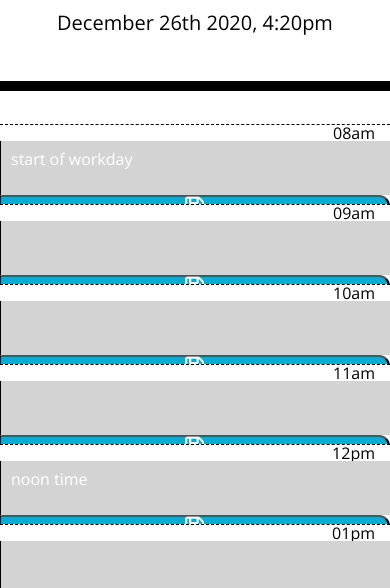
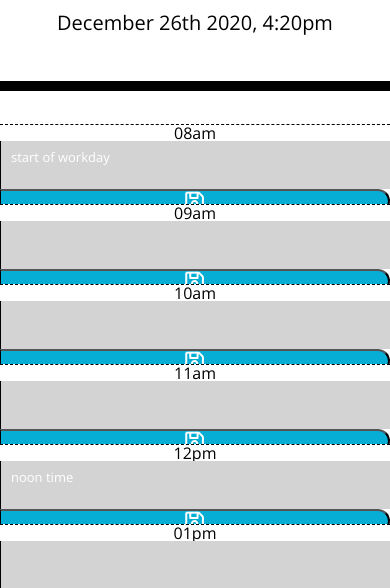
Before and after one commit to code-monkey713/day-planner, a plain HTML site: page index.html in a window 390 px wide. Shown: the part 256-844 px from the top of the page. Drawn offline with nearby package versions, Linux system fonts and the light colour scheme.

Commit message:
adding media query for mobile response layout at below 768px display

```diff
--- a/script.js
+++ b/script.js
@@ -90,9 +90,9 @@ myDay.forEach(function(thisHR){
   const hourRow = $('<form>').attr({'class': 'row'});
   $('.container').append(hourRow);
 
-  const hourEl = $('<div>').text(`${thisHR.hour}${thisHR.ampm}`).attr({'class': 'col-md-2 hour'});
+  const hourEl = $('<div>').text(`${thisHR.hour}${thisHR.ampm}`).attr({'class': 'col-sm-12 col-md-2 hour'});
 
-  const hourDesc = $('<div>').attr({'class': 'col-md-9 description'});
+  const hourDesc = $('<div>').attr({'class': 'col-sm-12 col-md-9 description'});
   const hourDescText = $('<textarea>');
   hourEl.append(hourDesc);
   hourDesc.append(hourDescText);
@@ -109,7 +109,7 @@ myDay.forEach(function(thisHR){
 
   // this is the save button
   const saveBtn = $("<i class='far fa-save fa-lg'></i>");
-  const saveArea = $('<button>').attr({'class': 'col-md-1 saveBtn'});
+  const saveArea = $('<button>').attr({'class': 'col-sm-12 col-md-1 saveBtn'});
   saveArea.append(saveBtn);
 
   hourRow.append(hourEl, hourDesc, saveArea);
--- a/style.css
+++ b/style.css
@@ -67,6 +67,7 @@ textarea{
   border-bottom-right-radius: 15px;
   background-color: #06AED5;
   color: white;
+  padding: 2px;
 }
 
 .saveBtn i:hover {
@@ -75,3 +76,28 @@ textarea{
   background-color: red;
   /* display: none; */
 }
+
+@media only screen and (max-width: 768px) {
+  /* For mobile phones: */
+  [class*="col-"] {
+    width: 100%;
+    /* column-gap: 1rem; */
+    /* padding: 2px; */
+  }
+  /* .saveBtn {
+    height: 40px;
+  } */
+  .hour {
+    text-align: center;
+  }
+
+  .description {
+    font-size: small;
+  }
+
+  .saveArea {
+    height: 300px;
+    margin-bottom: 50px;
+
+  }
+}
```
